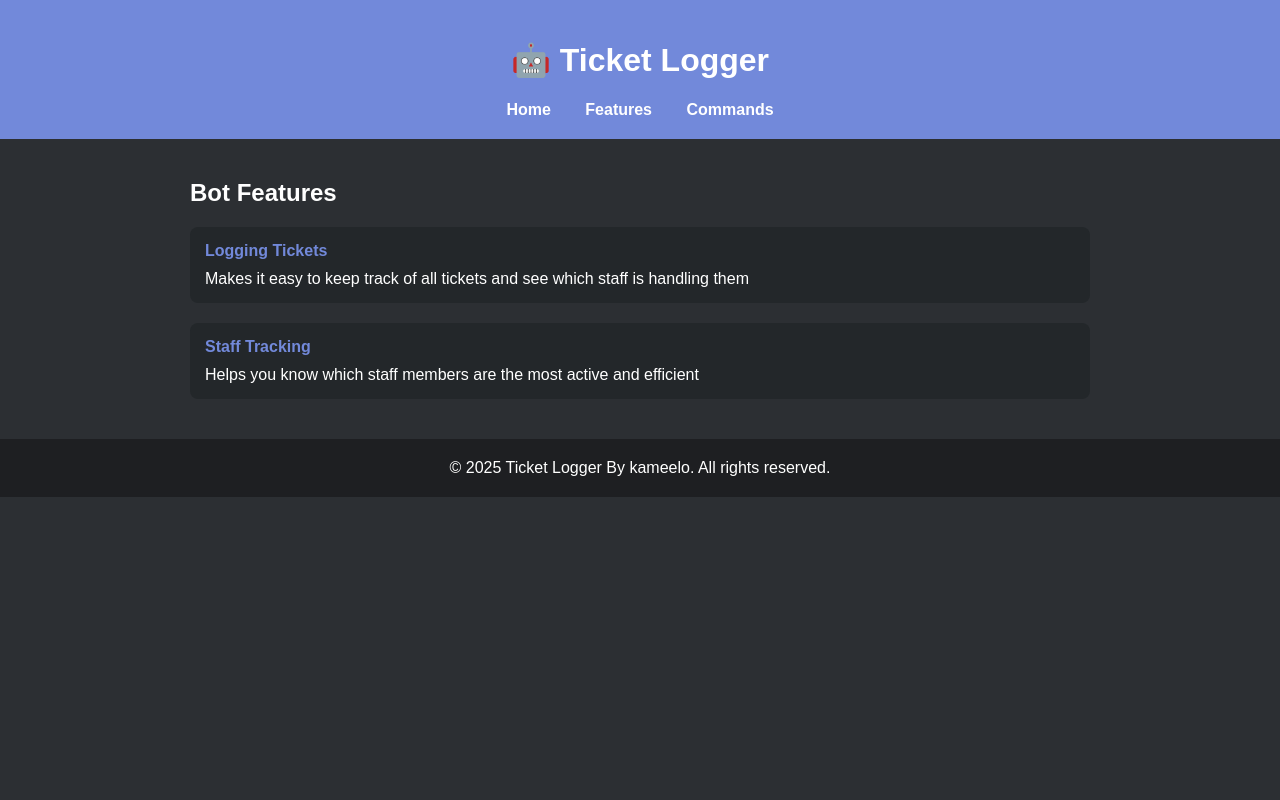
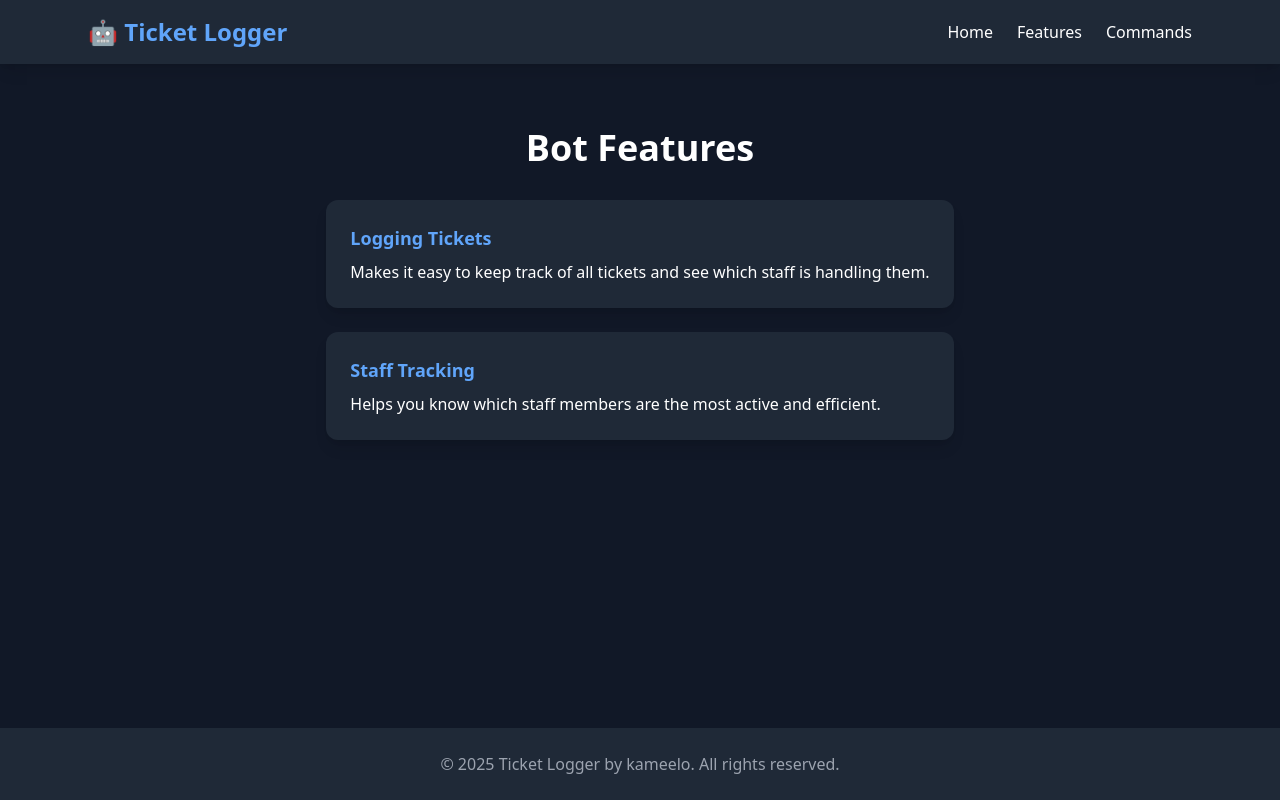
Before and after one commit to kamelpro413-eng/web-i-guess, a website: page features.html in a window 1280 px wide. Drawn offline with nearby package versions, Linux system fonts and the light colour scheme.

Commit message:
Update features.html

```diff
--- a/features.html
+++ b/features.html
@@ -3,83 +3,49 @@
 <head>
   <meta charset="UTF-8">
   <title>Features - Ticket Logger</title>
-    <link rel="stylesheet" href="style.css">
-    <style>
-        /* Optional CSS for spacing and readability */
-        body {
-            font-family: Arial, sans-serif;
-            margin: 0;
-            background: #2C2F33;
-            color: #FFFFFF;
-        }
-        header {
-            background: #7289DA;
-            padding: 20px;
-            text-align: center;
-        }
-        nav a {
-            color: white;
-            margin: 0 15px;
-            text-decoration: none;
-            font-weight: bold;
-        }
-        nav a:hover {
-            text-decoration: underline;
-        }
-        .container {
-            max-width: 900px;
-            margin: 40px auto;
-            padding: 0 20px;
-        }
-        ul {
-            list-style-type: none;
-            padding: 0;
-        }
-        li {
-            background: #23272A;
-            padding: 15px;
-            margin-bottom: 20px;
-            border-radius: 8px;
-        }
-        li b {
-            display: block;
-            margin-bottom: 10px;
-            color: #7289DA;
-        }
-        footer {
-            text-align: center;
-            padding: 20px;
-            background: #1E1F22;
-            margin-top: 40px;
-        }
-    </style>
+
+  <!-- Tailwind CSS -->
+  <script src="https://cdn.tailwindcss.com"></script>
+  <!-- AOS -->
+  <link rel="stylesheet" href="https://unpkg.com/aos@next/dist/aos.css" />
+  <script src="https://unpkg.com/aos@next/dist/aos.js"></script>
+  <script>
+    document.addEventListener("DOMContentLoaded", () => {
+      AOS.init({ duration: 800, once: true });
+    });
+  </script>
 </head>
-<body>
-    <header>
-        <h1>🤖 Ticket Logger</h1>
-        <nav>
-            <a href="index.html">Home</a>
-            <a href="features.html">Features</a>
-            <a href="commands.html">Commands</a>
+<body class="bg-gray-900 text-white font-sans flex flex-col min-h-screen">
+
+  <!-- Header -->
+  <header class="bg-gray-800 shadow-lg sticky top-0 z-50">
+    <div class="max-w-6xl mx-auto flex justify-between items-center px-6 py-4">
+      <h1 class="text-2xl font-bold text-blue-400">🤖 Ticket Logger</h1>
+      <nav class="flex gap-6">
+        <a href="index.html" class="hover:text-blue-400 transition">Home</a>
+        <a href="features.html" class="hover:text-blue-400 transition">Features</a>
+        <a href="commands.html" class="hover:text-blue-400 transition">Commands</a>
       </nav>
+    </div>
   </header>
 
-    <div class="container">
-        <h2>Bot Features</h2>
-        <ul>
-            <li>
-                <b>Logging Tickets</b>
-                Makes it easy to keep track of all tickets and see which staff is handling them
+  <main class="flex-1 max-w-4xl mx-auto px-6 py-16">
+    <h2 class="text-4xl font-bold mb-8 text-center" data-aos="fade-up">Bot Features</h2>
+
+    <ul class="space-y-6">
+      <li class="bg-gray-800 p-6 rounded-xl shadow-lg" data-aos="fade-up">
+        <b class="text-blue-400 block mb-2 text-lg">Logging Tickets</b>
+        Makes it easy to keep track of all tickets and see which staff is handling them.
       </li>
-            <li>
-                <b>Staff Tracking</b>
-                Helps you know which staff members are the most active and efficient
+      <li class="bg-gray-800 p-6 rounded-xl shadow-lg" data-aos="fade-up" data-aos-delay="100">
+        <b class="text-blue-400 block mb-2 text-lg">Staff Tracking</b>
+        Helps you know which staff members are the most active and efficient.
       </li>
     </ul>
-    </div>
+  </main>
 
-    <footer>
-        &copy; 2025 Ticket Logger By kameelo. All rights reserved.
+  <footer class="bg-gray-800 py-6 text-center text-gray-400">
+    &copy; 2025 Ticket Logger by kameelo. All rights reserved.
   </footer>
 </body>
 </html>
```
Lines whose indentation alone changed are shown as unchanged.
